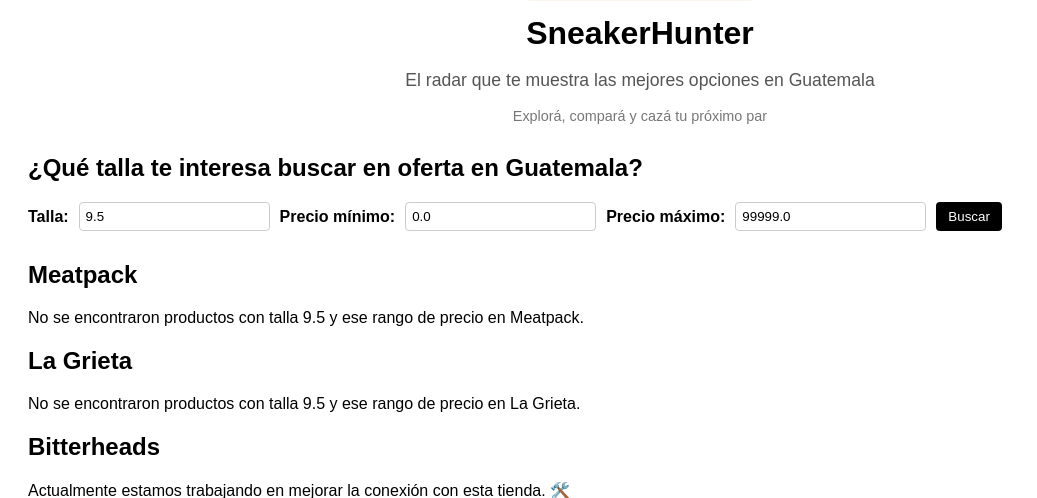
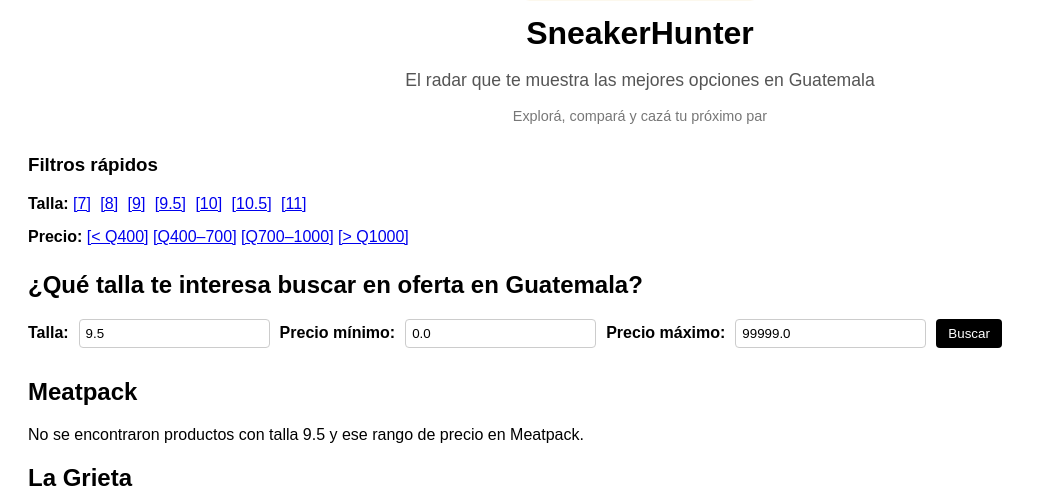
Before and after one commit to dagmuzik/meatpack-flask, a Flask app: page / in a window 1280 px wide. Shown: the part 267-765 px from the top of the page, without its empty margins (0-1037 px from the left). Run offline with Flask 3, Linux system fonts and the light colour scheme; data that the repository does not hold is empty.

Commit message:
Update index.html

```diff
--- a/templates/index.html
+++ b/templates/index.html
@@ -96,6 +96,15 @@
       text-align: center;
     }
 
+    .favorito-btn {
+      margin-top: 6px;
+      background: gold;
+      border: none;
+      padding: 4px 8px;
+      cursor: pointer;
+      border-radius: 4px;
+    }
+
     @media (max-width: 768px) {
       form {
         flex-direction: column;
@@ -117,6 +126,18 @@
       }
     }
   </style>
+  <script>
+    function guardarFavorito(url) {
+      let favoritos = JSON.parse(localStorage.getItem('favoritos')) || [];
+      if (!favoritos.includes(url)) {
+        favoritos.push(url);
+        localStorage.setItem('favoritos', JSON.stringify(favoritos));
+        alert('Producto guardado como favorito');
+      } else {
+        alert('Ya está guardado');
+      }
+    }
+  </script>
 </head>
 <body>
 
@@ -125,6 +146,21 @@
   <h1 style="margin: 10px 0 5px; font-size: 2em;">SneakerHunter</h1>
   <p style="font-size: 1.1em; color: #555;">El radar que te muestra las mejores opciones en Guatemala</p>
   <p style="font-size: 0.9em; color: #777;">Explorá, compará y cazá tu próximo par</p>
+</div>
+
+<h3>Filtros rápidos</h3>
+<div style="margin-bottom: 15px;">
+  <strong>Talla:</strong>
+  {% for t in ["7", "8", "9", "9.5", "10", "10.5", "11"] %}
+    <a href="?talla={{ t }}" style="margin-right: 5px;">[{{ t }}]</a>
+  {% endfor %}
+</div>
+<div style="margin-bottom: 25px;">
+  <strong>Precio:</strong>
+  <a href="?min_price=0&max_price=399">[< Q400]</a>
+  <a href="?min_price=400&max_price=700">[Q400–700]</a>
+  <a href="?min_price=701&max_price=1000">[Q700–1000]</a>
+  <a href="?min_price=1001&max_price=9999">[> Q1000]</a>
 </div>
 
 <h2>¿Qué talla te interesa buscar en oferta en Guatemala?</h2>
@@ -160,6 +196,7 @@
             {% endif %}
             <p>Talla: {{ p.talla }}</p>
             <a href="{{ p.url }}" target="_blank" class="btn">Ver producto</a>
+            <button onclick="guardarFavorito('{{ p.url }}')" class="favorito-btn">⭐ Guardar</button>
           </div>
         </div>
       {% endfor %}
```
Lines whose indentation alone changed are shown as unchanged.
